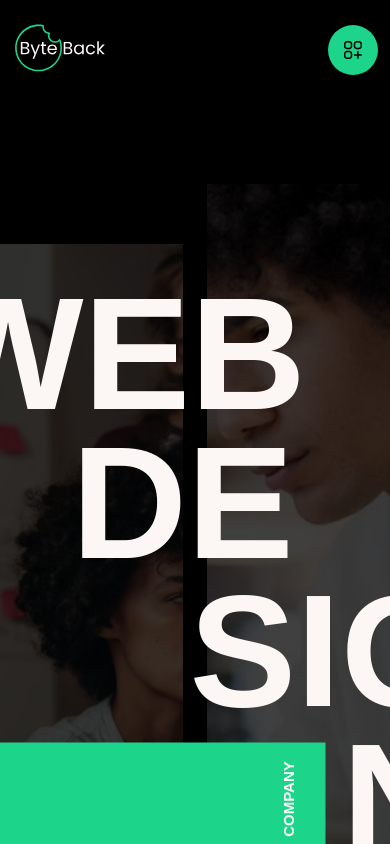
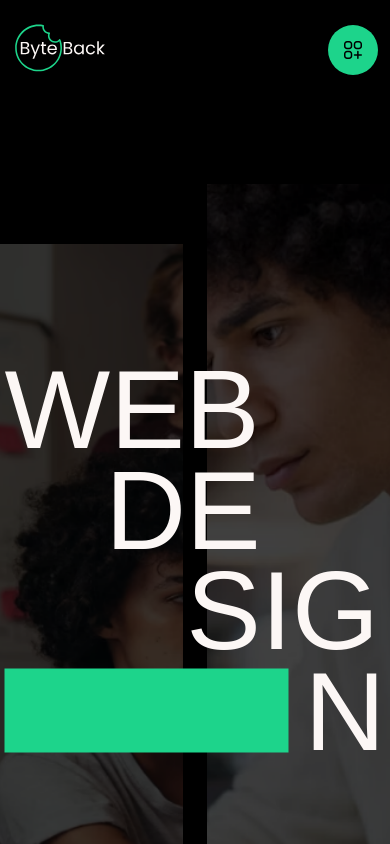
Before and after one commit to adinduokoro/Byte-Back-Digital, a React (Create React App) app: page / in a window 390 px wide. Shown: the top 844 px of the page. Built offline with nearby package versions, Linux system fonts and the light colour scheme.

Commit message:
Working on service responsiveness

```diff
--- a/src/components/cta/Cta.module.css
+++ b/src/components/cta/Cta.module.css
@@ -9,7 +9,7 @@
   width: 100%;
 }
 
-.cta-left{
+.cta-left {
   flex: 1;
 }
 
@@ -45,3 +45,15 @@
   color: var(--text-color);
   cursor: pointer;
 }
+
+@media screen and (max-width: 700px) {
+  .cta {
+    flex-direction: column-reverse;
+    padding-top: 9.5rem;
+    padding-bottom: 9.5rem;
+  }
+
+  .cta-right {
+max-width: 32rem;
+  }
+}
--- a/src/components/hero/Hero.jsx
+++ b/src/components/hero/Hero.jsx
@@ -77,16 +77,16 @@ const Hero = () => {
     <section className={styles.hero} ref={container}>
       <div className={styles["hero-content"]}>
         <div className={styles["hero-logo"]}>
-          <div className={styles.text} style={{ marginLeft: "0" }}>
+          <div className={styles.textOne} >
             <div id="web-text">W</div>
             <div id="web-text">E</div>
             <div id="web-text">B</div>
           </div>
-          <div className={styles.text} style={{ marginLeft: "8.69rem" }}>
+          <div className={styles.textTwo} >
             <div id="de">D</div>
             <div id="de">E</div>
           </div>
-          <div className={styles.text} style={{ marginLeft: "16.06rem" }}>
+          <div className={styles.textThree} >
             <div id="sig">S</div>
             <div id="sig">I</div>
             <div id="sig">G</div>
@@ -94,9 +94,9 @@ const Hero = () => {
 
           <div className={styles["text-content"]}>
             <div className={styles.bar} id="bar">
-              <div className={styles.tag}>COMPANY</div>
+              {/* <div className={styles.tag}>COMPANY</div> */}
             </div>
-            <div className={styles.text} id="n-text">
+            <div className={styles.textFour} id="n-text">
               N
             </div>
           </div>
--- a/src/components/hero/Hero.module.css
+++ b/src/components/hero/Hero.module.css
@@ -1,7 +1,7 @@
 .hero {
   position: relative;
-height: 90.5vh;
-padding: 0;
+  height: 90.5vh;
+  padding: 0;
 }
 
 .hero-content {
@@ -59,13 +59,26 @@ padding: 0;
   gap: 0.6rem;
 }
 
-.text {
+.textOne,
+.textTwo,
+.textThree,
+.textFour {
   color: var(--primaryColorWhite);
   font-size: 10rem;
   font-weight: 700;
   line-height: 8.6875rem; /* 86.875% */
   text-transform: uppercase;
   display: flex;
+}
+
+.textOne {
+  margin-left: 0;
+}
+.textTwo {
+  margin-left: 8.69rem;
+}
+.textThree {
+  margin-left: 16.06rem;
 }
 
 .text-content {
@@ -92,3 +105,41 @@ padding: 0;
   text-transform: uppercase;
   transform: rotate(-90deg);
 }
+
+@media screen and (max-width: 600px) {
+  .hero-logo {
+    width: 23.8125rem;
+    height: 24.8125rem;
+  }
+
+  .textOne,
+  .textTwo,
+  .textThree,
+  .textFour {
+    font-size: 7rem;
+    font-weight: 500;
+    line-height: 5.6875rem; /* 86.875% */
+  }
+
+  .textTwo {
+    margin-left: 6.29rem;
+  }
+  .textThree {
+    margin-left: 11.36rem;
+  }
+
+  .bar {
+    height: 5.2625rem;
+  }
+
+  /* .tag {
+    right: 0rem;
+    top: 3rem;
+    position: absolute;
+    color: var(--primaryColorWhite);
+    font-size: 0.9375rem;
+    font-weight: 700;
+    text-transform: uppercase;
+    transform: rotate(-90deg);
+  } */
+}
--- a/src/components/offer/Offer.module.css
+++ b/src/components/offer/Offer.module.css
@@ -127,3 +127,9 @@
   display: none;
 }
 }
+
+@media screen and (max-width: 600px) {
+  .heading{
+    width: 100%;
+  }
+}
--- a/src/components/service/Service.module.css
+++ b/src/components/service/Service.module.css
@@ -4,6 +4,7 @@
   justify-content: center;
   align-items: center;
   overflow: hidden;
+  border: 3px solid mediumturquoise;
 }
 
 .header {
@@ -60,3 +61,7 @@
   text-align: center;
   height: 4rem;
 }
+
+@media screen and (max-width: 568px) {
+
+}
```
